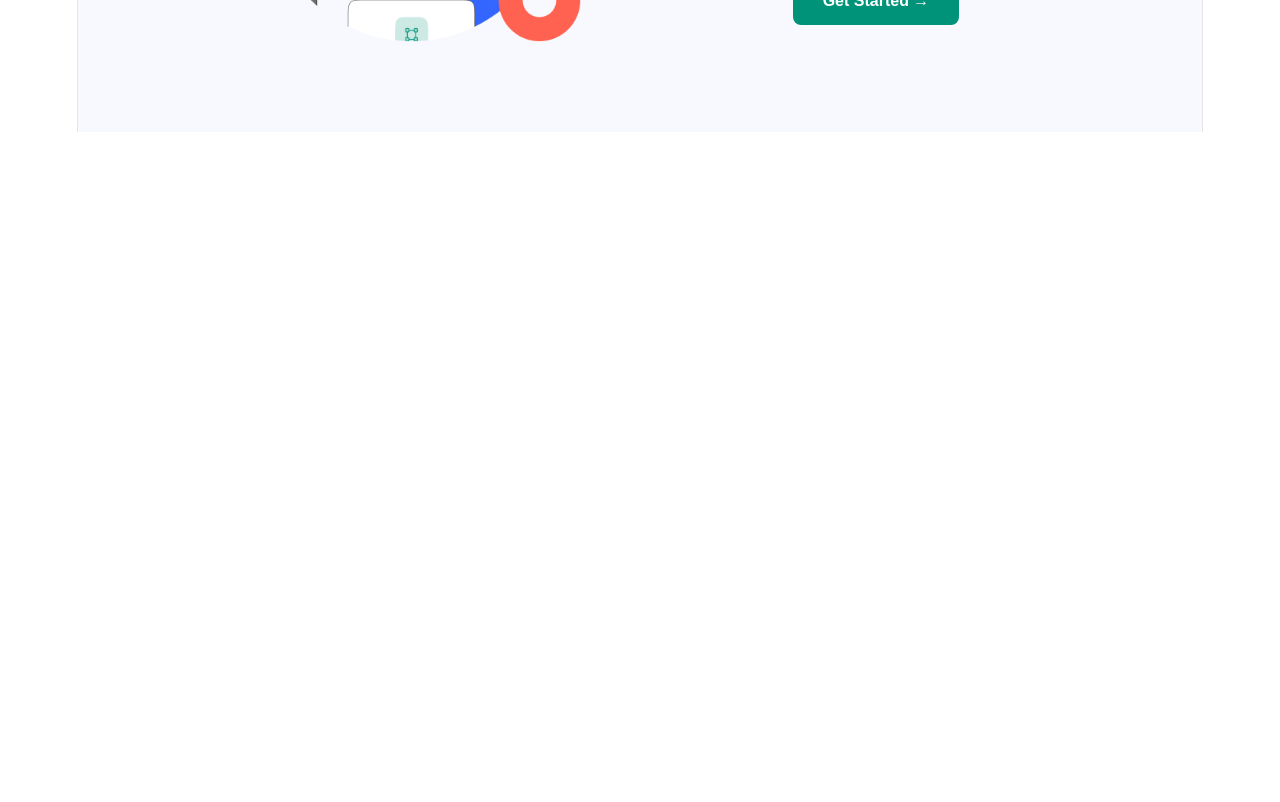
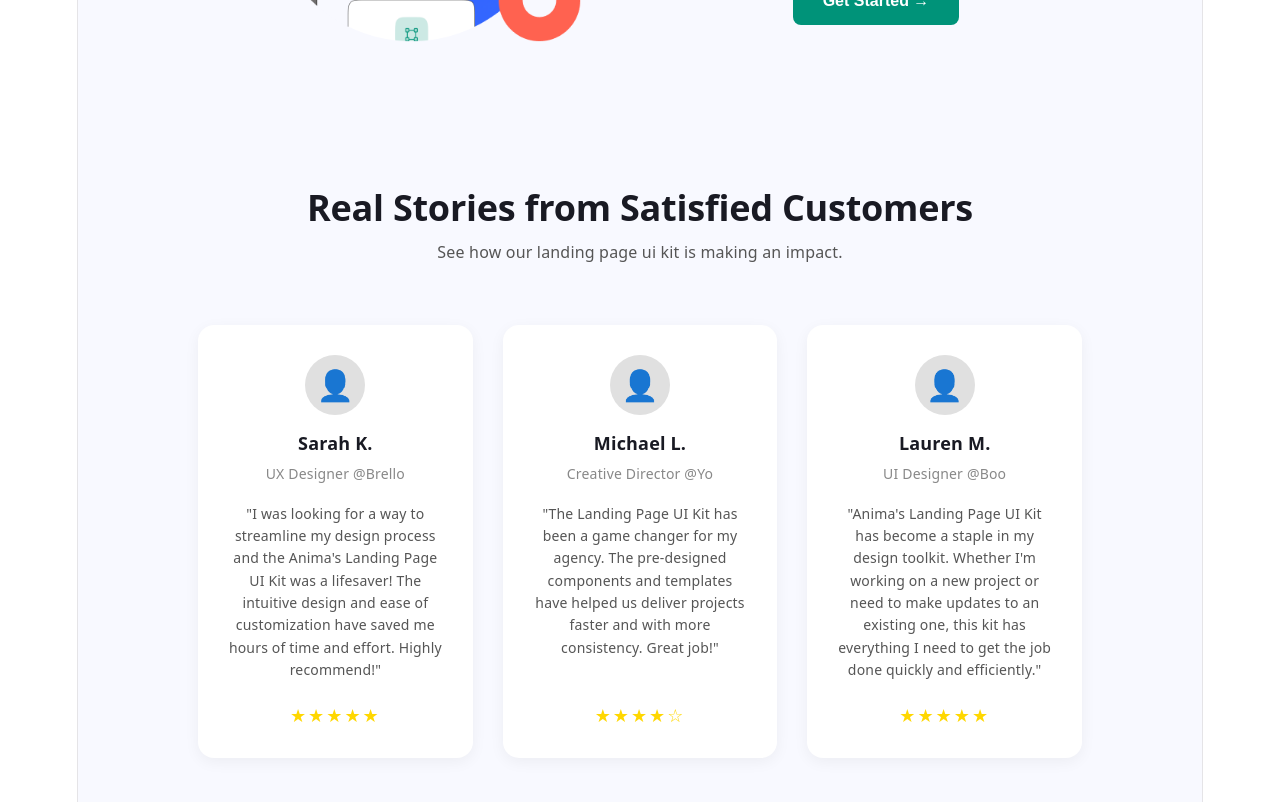
Before and after one commit to yero-codes/positivus-landing, a React (Vite) app: page / in a window 1280 px wide. Shown: the part 2200-3002 px from the top of the page. Before the commit the page ends 2332 px from the top, so only its background shows below. Built offline with nearby package versions, Linux system fonts and the light colour scheme.

Commit message:
feat: сверстан блок Testimonials (отзывы)

```diff
--- a/src/App.jsx
+++ b/src/App.jsx
@@ -5,6 +5,7 @@ import LogoBar from './components/LogoBar';
 import Features from './components/Features';
 import Metrics from './components/Metrics';
 import HighlightedCTA from './components/HighlightedCTA';
+import Testimonials from './components/Testimonials';
 import './App.css';
 
 function App() {
@@ -16,6 +17,7 @@ function App() {
       <Features />
       <Metrics />
       <HighlightedCTA />
+      <Testimonials />
     </div>
   );
 }
--- /dev/null
+++ b/src/components/Testimonials.css
@@ -0,0 +1,79 @@
+.testimonials {
+  background-color: #F8F9FF; /* Neutral - Zircon */
+  padding: 55px 120px; /* Отступы из Figma */
+  max-width: 1440px;
+  margin: 0 auto;
+}
+
+.testimonials-header {
+  text-align: center;
+  margin-bottom: 60px; /* Gap из Figma */
+}
+
+.testimonials-header h2 {
+  font-size: 36px;
+  font-weight: bold;
+  color: #191A23;
+  margin-bottom: 10px;
+}
+
+.testimonials-header p {
+  font-size: 16px;
+  color: #555;
+}
+
+.testimonials-grid {
+  display: flex;
+  justify-content: center;
+  gap: 30px; /* Расстояние между карточками */
+}
+
+.testimonial-card {
+  background-color: #FFFFFF;
+  padding: 30px;
+  border-radius: 16px;
+  box-shadow: 0 4px 15px rgba(0, 0, 0, 0.05);
+  width: 320px;
+  display: flex;
+  flex-direction: column;
+  align-items: center;
+  text-align: center;
+}
+
+.avatar-placeholder {
+  width: 60px;
+  height: 60px;
+  background-color: #e0e0e0;
+  border-radius: 50%;
+  display: flex;
+  justify-content: center;
+  align-items: center;
+  font-size: 30px;
+  margin-bottom: 15px;
+}
+
+.testimonial-card h3 {
+  font-size: 18px;
+  color: #191A23;
+  margin: 0 0 5px 0;
+}
+
+.role {
+  font-size: 14px;
+  color: #888;
+  margin-bottom: 15px;
+}
+
+.testimonial-card p {
+  font-size: 14px;
+  color: #555;
+  line-height: 1.6;
+  flex-grow: 1; /* Чтобы звезды были внизу */
+  margin-bottom: 20px;
+}
+
+.stars {
+  color: #FFD700; /* Золотой цвет для звезд */
+  font-size: 18px;
+  letter-spacing: 2px;
+}
--- /dev/null
+++ b/src/components/Testimonials.jsx
@@ -0,0 +1,44 @@
+import React from 'react';
+import './Testimonials.css';
+
+const Testimonials = () => {
+  return (
+    <section className="testimonials">
+      <div className="testimonials-header">
+        <h2>Real Stories from Satisfied Customers</h2>
+        <p>See how our landing page ui kit is making an impact.</p>
+      </div>
+
+      <div className="testimonials-grid">
+        {/* Карточка 1 */}
+        <div className="testimonial-card">
+          <div className="avatar-placeholder">👤</div>
+          <h3>Sarah K.</h3>
+          <span className="role">UX Designer @Brello</span>
+          <p>"I was looking for a way to streamline my design process and the Anima's Landing Page UI Kit was a lifesaver! The intuitive design and ease of customization have saved me hours of time and effort. Highly recommend!"</p>
+          <div className="stars">★★★★★</div>
+        </div>
+
+        {/* Карточка 2 */}
+        <div className="testimonial-card">
+          <div className="avatar-placeholder">👤</div>
+          <h3>Michael L.</h3>
+          <span className="role">Creative Director @Yo</span>
+          <p>"The Landing Page UI Kit has been a game changer for my agency. The pre-designed components and templates have helped us deliver projects faster and with more consistency. Great job!"</p>
+          <div className="stars">★★★★☆</div>
+        </div>
+
+        {/* Карточка 3 */}
+        <div className="testimonial-card">
+          <div className="avatar-placeholder">👤</div>
+          <h3>Lauren M.</h3>
+          <span className="role">UI Designer @Boo</span>
+          <p>"Anima's Landing Page UI Kit has become a staple in my design toolkit. Whether I'm working on a new project or need to make updates to an existing one, this kit has everything I need to get the job done quickly and efficiently."</p>
+          <div className="stars">★★★★★</div>
+        </div>
+      </div>
+    </section>
+  );
+};
+
+export default Testimonials;
```
